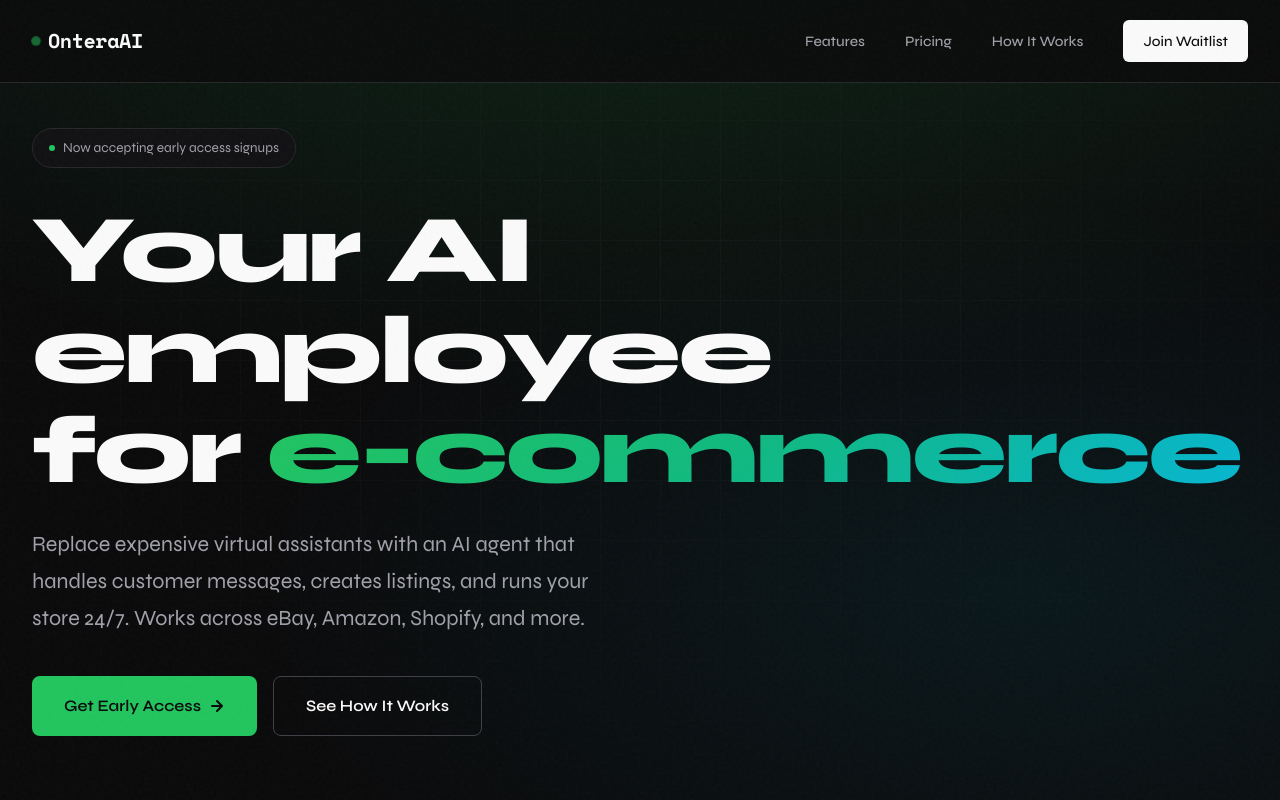
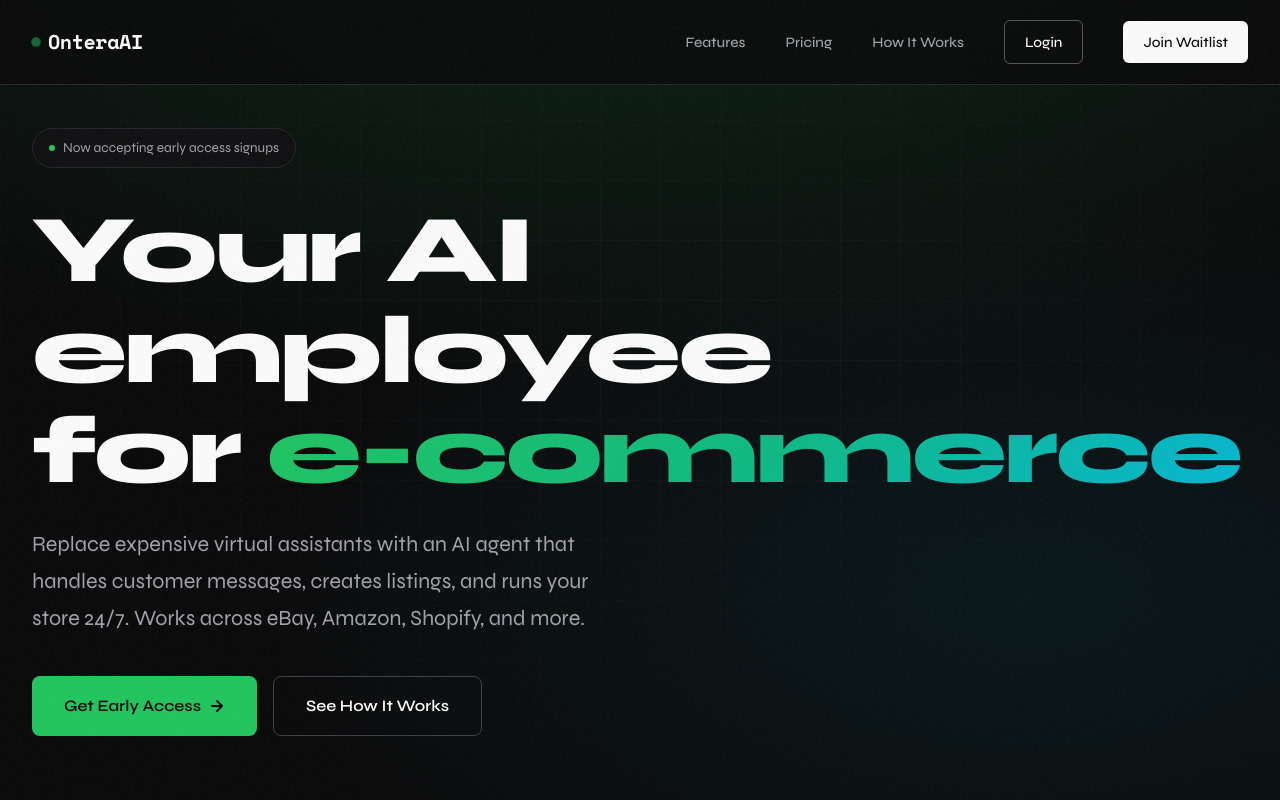
Before and after one commit to alinbaqar/ontera-website, a plain HTML site: page index.html in a window 1280 px wide. Shown: the top 800 px of the page. Drawn offline with nearby package versions, Linux system fonts and the light colour scheme.

Commit message:
Add Login button to nav linking to dashboard

```diff
--- a/index.html
+++ b/index.html
@@ -120,6 +120,20 @@
 
         .nav-links a:hover {
             color: var(--text-primary);
+        }
+
+        .nav-login {
+            border: 1px solid rgba(255, 255, 255, 0.3) !important;
+            color: var(--text-primary) !important;
+            padding: 0.6rem 1.25rem;
+            border-radius: 6px;
+            font-weight: 500;
+            transition: border-color 0.2s, background 0.2s;
+        }
+
+        .nav-login:hover {
+            border-color: rgba(255, 255, 255, 0.6) !important;
+            background: rgba(255, 255, 255, 0.05);
         }
 
         .nav-cta {
@@ -866,6 +880,7 @@
                 <a href="#features">Features</a>
                 <a href="#pricing">Pricing</a>
                 <a href="#how-it-works">How It Works</a>
+                <a href="/dashboard" class="nav-login">Login</a>
                 <a href="#waitlist" class="nav-cta">Join Waitlist</a>
             </div>
         </div>
```
